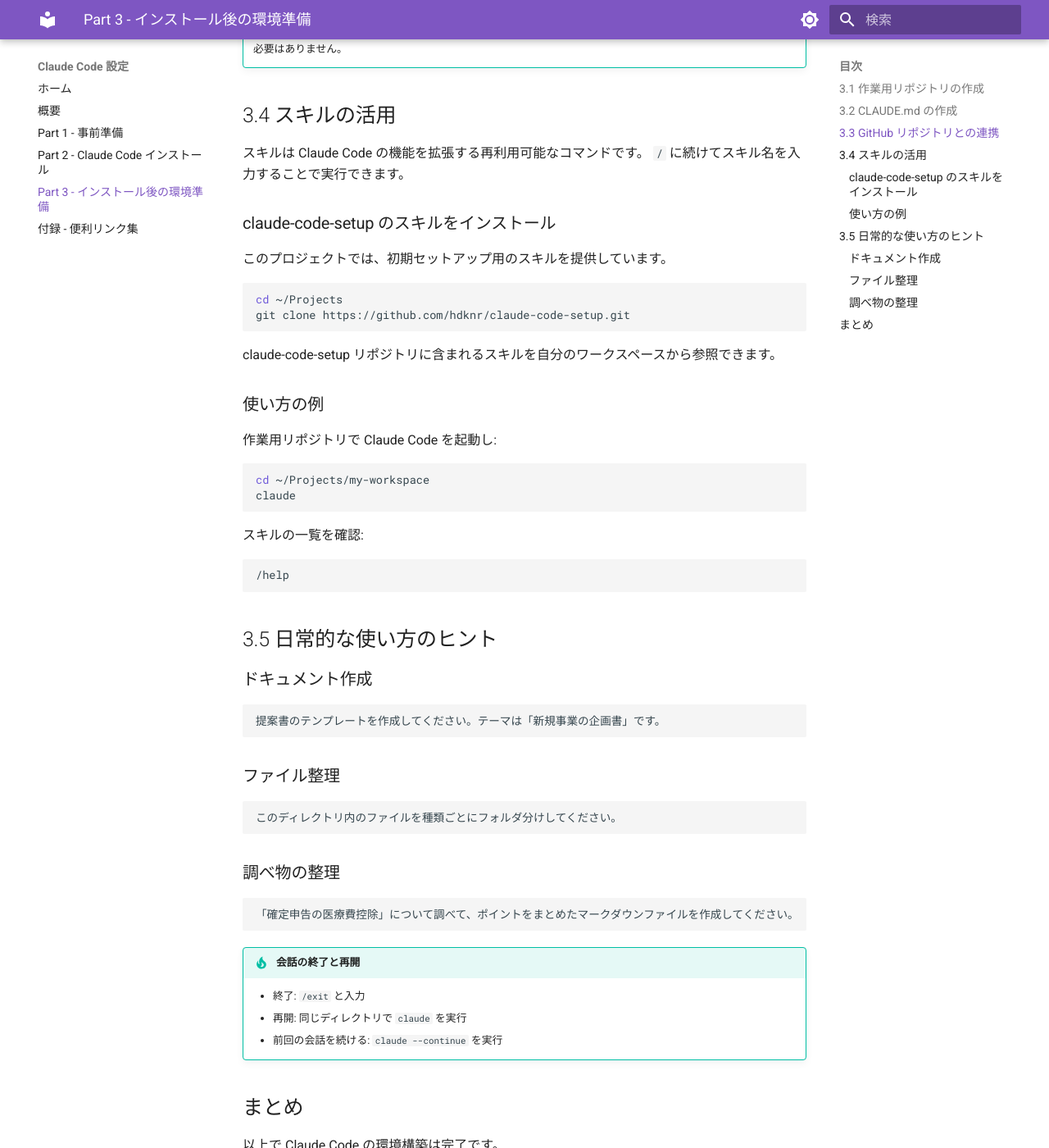
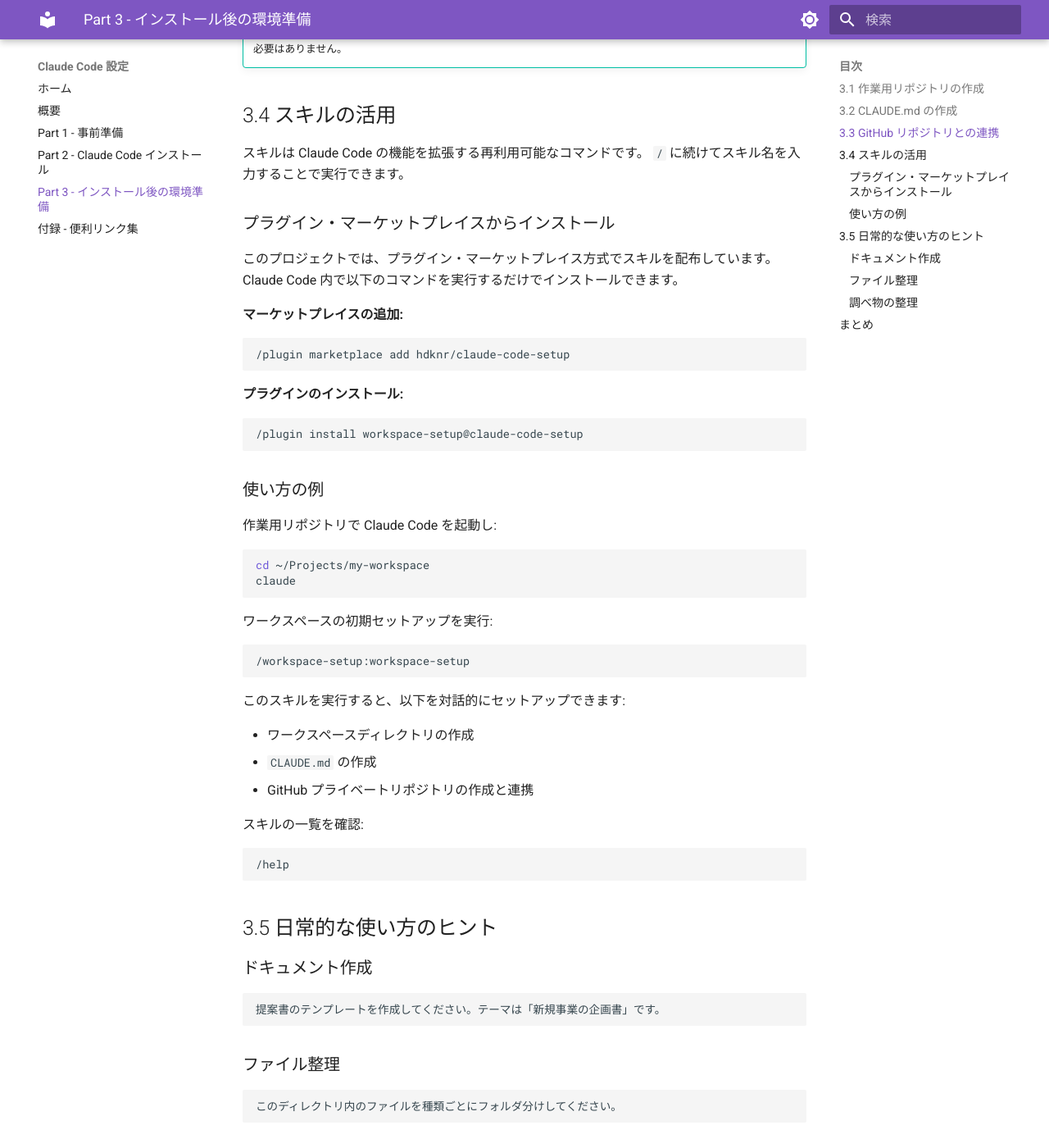
Before and after one commit to hdknr/claude-code-setup, an MkDocs documentation site: the page built from docs/part3-post-setup.md, in a window 1280 px wide and 1400 px high, scrolled down 1329 px. Shown: the whole window at 82% size. Built offline with MkDocs 1.6.1 and Material for MkDocs 9.7.7, drawn with Linux system fonts in a browser that asks for light colours.

Commit message:
スキル配布をプラグイン・マーケットプレイス方式に変更
- .claude-plugin/marketplace.json でマーケットプレイスカタログを追加
- plugins/workspace-setup/ にワークスペース初期セットアップスキルを追加
- Part 3 のスキルセクションを git clone 方式から /plugin コマンド方式に書き換え
- CLAUDE.md にプラグイン構成を追記

Co-Authored-By: Claude Opus 4.6 <noreply@anthropic.com>

````diff
--- a/docs/part3-post-setup.md
+++ b/docs/part3-post-setup.md
@@ -61,16 +61,22 @@ GitHub に my-workspace というプライベートリポジトリを作成し
 スキルは Claude Code の機能を拡張する再利用可能なコマンドです。
 `/` に続けてスキル名を入力することで実行できます。
 
-### claude-code-setup のスキルをインストール
+### プラグイン・マーケットプレイスからインストール
 
-このプロジェクトでは、初期セットアップ用のスキルを提供しています。
+このプロジェクトでは、プラグイン・マーケットプレイス方式でスキルを配布しています。
+Claude Code 内で以下のコマンドを実行するだけでインストールできます。
 
-```bash
-cd ~/Projects
-git clone https://github.com/hdknr/claude-code-setup.git
+**マーケットプレイスの追加:**
+
+```
+/plugin marketplace add hdknr/claude-code-setup
 ```
 
-claude-code-setup リポジトリに含まれるスキルを自分のワークスペースから参照できます。
+**プラグインのインストール:**
+
+```
+/plugin install workspace-setup@claude-code-setup
+```
 
 ### 使い方の例
 
@@ -80,6 +86,18 @@ claude-code-setup リポジトリに含まれるスキルを自分のワーク
 cd ~/Projects/my-workspace
 claude
 ```
+
+ワークスペースの初期セットアップを実行:
+
+```
+/workspace-setup:workspace-setup
+```
+
+このスキルを実行すると、以下を対話的にセットアップできます:
+
+- ワークスペースディレクトリの作成
+- `CLAUDE.md` の作成
+- GitHub プライベートリポジトリの作成と連携
 
 スキルの一覧を確認:
 
````
Also changed, not shown: CLAUDE.md (+3 -0 lines), plugins/workspace-setup/commands/workspace-setup.md (added, +49 -0 lines), 2 other files.
